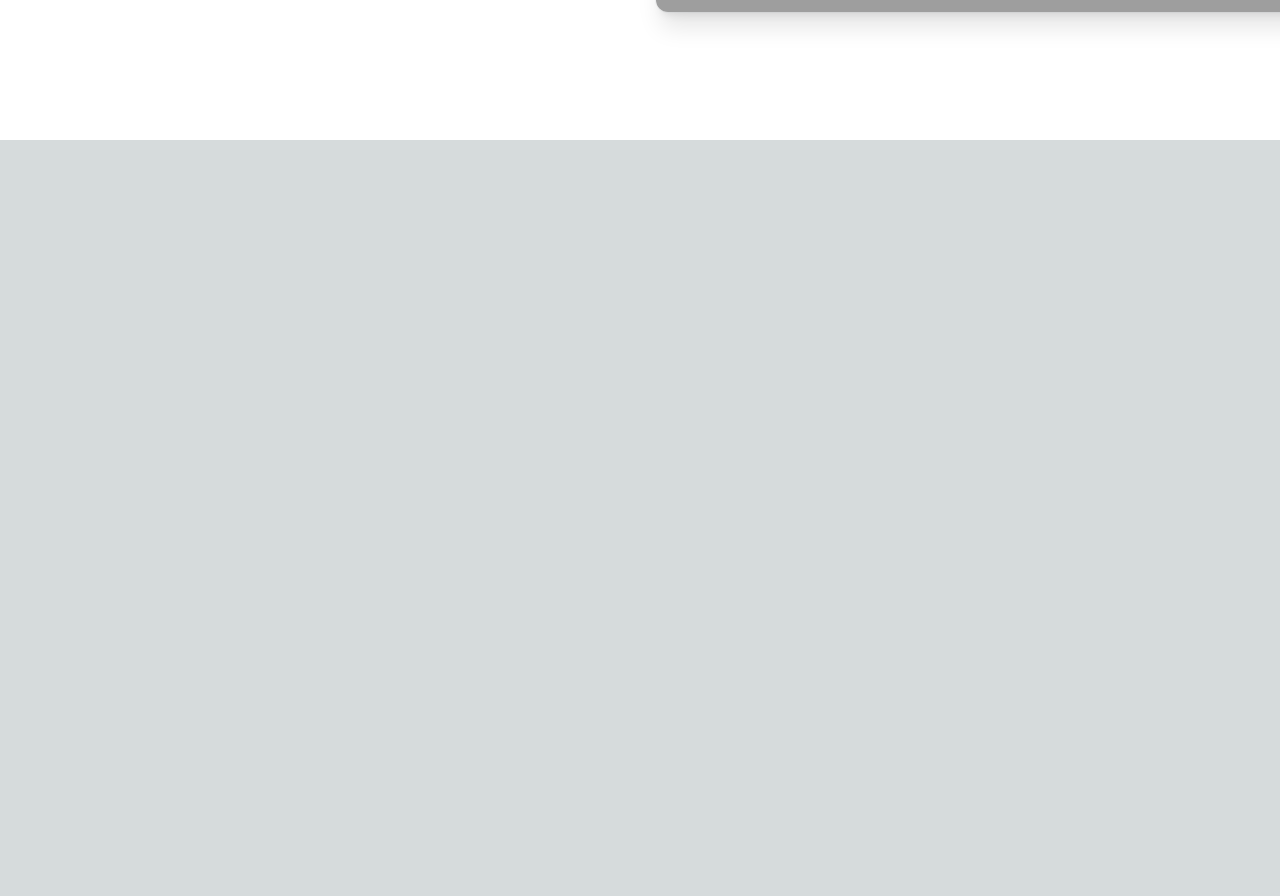
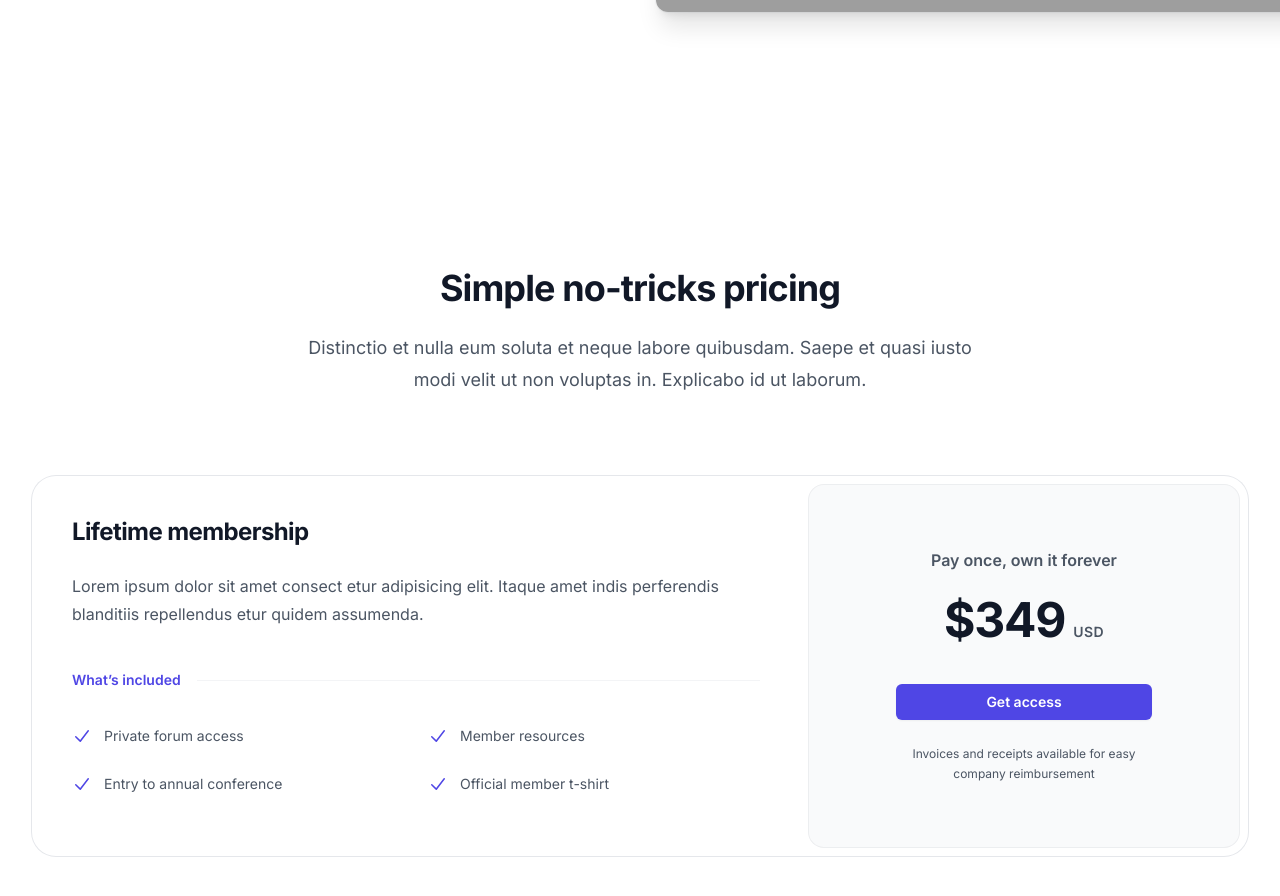
Before and after one commit to MacDuki/CursoProfesionalNext, a Next.js app: page / in a window 1280 px wide. Shown: the part 1656-2552 px from the top of the page. Before the commit the page ends 1796 px from the top, so only its background shows below. Built offline with nearby package versions, Linux system fonts and the light colour scheme; grey boxes are pictures that could not be loaded.

Commit message:
Agrego price section

```diff
--- a/src/app/page.js
+++ b/src/app/page.js
@@ -1,10 +1,12 @@
 import { Feature } from "components/FeatureSec/Feature";
+import { Price } from "components/Price/Price";
 import { Hero } from "../components/Hero/Hero";
 export default function Home() {
 	return (
 		<>
 			<Hero></Hero>
 			<Feature></Feature>
+			<Price></Price>
 		</>
 	);
 }
--- /dev/null
+++ b/src/components/Price/Price.jsx
@@ -0,0 +1,84 @@
+import { CheckIcon } from "@heroicons/react/20/solid";
+
+const includedFeatures = [
+	"Private forum access",
+	"Member resources",
+	"Entry to annual conference",
+	"Official member t-shirt",
+];
+
+function Price() {
+	return (
+		<div className='bg-white py-24 sm:py-32'>
+			<div className='mx-auto max-w-7xl px-6 lg:px-8'>
+				<div className='mx-auto max-w-2xl sm:text-center'>
+					<h2 className='text-3xl font-bold tracking-tight text-gray-900 sm:text-4xl'>
+						Simple no-tricks pricing
+					</h2>
+					<p className='mt-6 text-lg leading-8 text-gray-600'>
+						Distinctio et nulla eum soluta et neque labore quibusdam. Saepe et
+						quasi iusto modi velit ut non voluptas in. Explicabo id ut laborum.
+					</p>
+				</div>
+				<div className='mx-auto mt-16 max-w-2xl rounded-3xl ring-1 ring-gray-200 sm:mt-20 lg:mx-0 lg:flex lg:max-w-none'>
+					<div className='p-8 sm:p-10 lg:flex-auto'>
+						<h3 className='text-2xl font-bold tracking-tight text-gray-900'>
+							Lifetime membership
+						</h3>
+						<p className='mt-6 text-base leading-7 text-gray-600'>
+							Lorem ipsum dolor sit amet consect etur adipisicing elit. Itaque
+							amet indis perferendis blanditiis repellendus etur quidem
+							assumenda.
+						</p>
+						<div className='mt-10 flex items-center gap-x-4'>
+							<h4 className='flex-none text-sm font-semibold leading-6 text-indigo-600'>
+								What’s included
+							</h4>
+							<div className='h-px flex-auto bg-gray-100' />
+						</div>
+						<ul
+							role='list'
+							className='mt-8 grid grid-cols-1 gap-4 text-sm leading-6 text-gray-600 sm:grid-cols-2 sm:gap-6'>
+							{includedFeatures.map((feature) => (
+								<li key={feature} className='flex gap-x-3'>
+									<CheckIcon
+										className='h-6 w-5 flex-none text-indigo-600'
+										aria-hidden='true'
+									/>
+									{feature}
+								</li>
+							))}
+						</ul>
+					</div>
+					<div className='-mt-2 p-2 lg:mt-0 lg:w-full lg:max-w-md lg:flex-shrink-0'>
+						<div className='rounded-2xl bg-gray-50 py-10 text-center ring-1 ring-inset ring-gray-900/5 lg:flex lg:flex-col lg:justify-center lg:py-16'>
+							<div className='mx-auto max-w-xs px-8'>
+								<p className='text-base font-semibold text-gray-600'>
+									Pay once, own it forever
+								</p>
+								<p className='mt-6 flex items-baseline justify-center gap-x-2'>
+									<span className='text-5xl font-bold tracking-tight text-gray-900'>
+										$349
+									</span>
+									<span className='text-sm font-semibold leading-6 tracking-wide text-gray-600'>
+										USD
+									</span>
+								</p>
+								<a
+									href='#'
+									className='mt-10 block w-full rounded-md bg-indigo-600 px-3 py-2 text-center text-sm font-semibold text-white shadow-sm hover:bg-indigo-500 focus-visible:outline focus-visible:outline-2 focus-visible:outline-offset-2 focus-visible:outline-indigo-600'>
+									Get access
+								</a>
+								<p className='mt-6 text-xs leading-5 text-gray-600'>
+									Invoices and receipts available for easy company reimbursement
+								</p>
+							</div>
+						</div>
+					</div>
+				</div>
+			</div>
+		</div>
+	);
+}
+
+export { Price };
```
